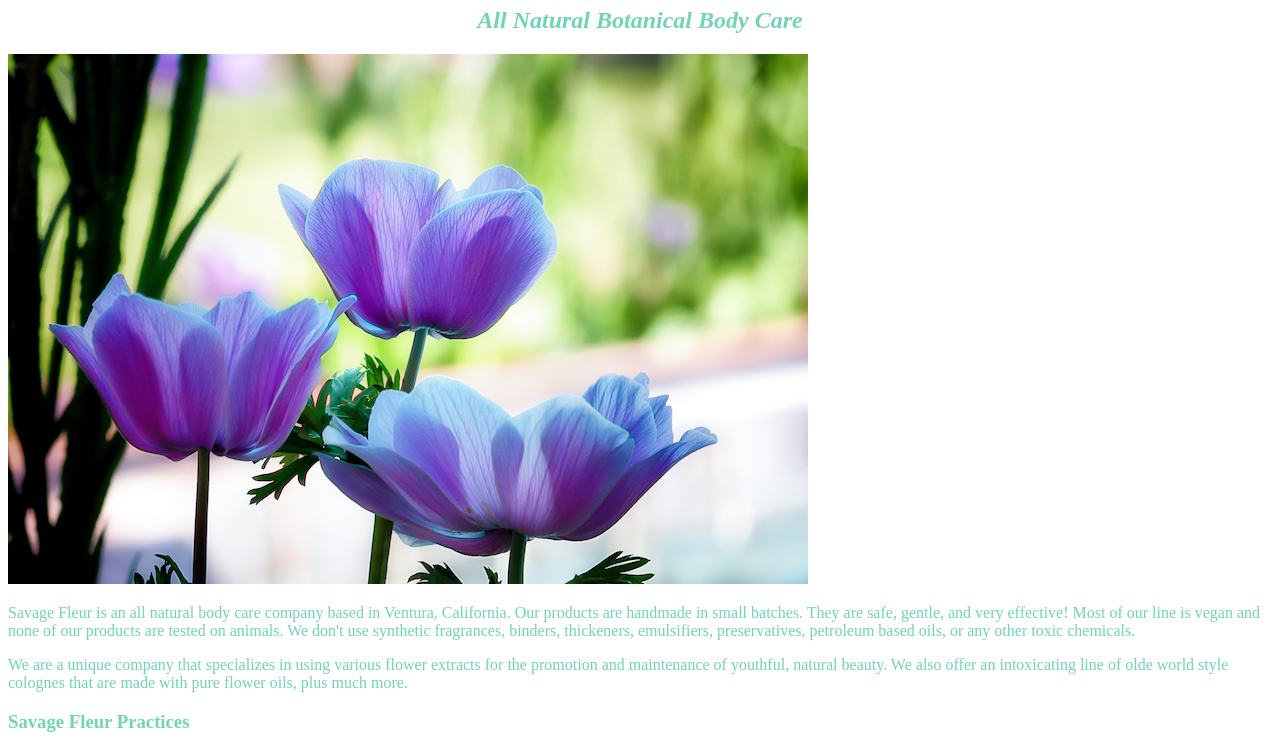
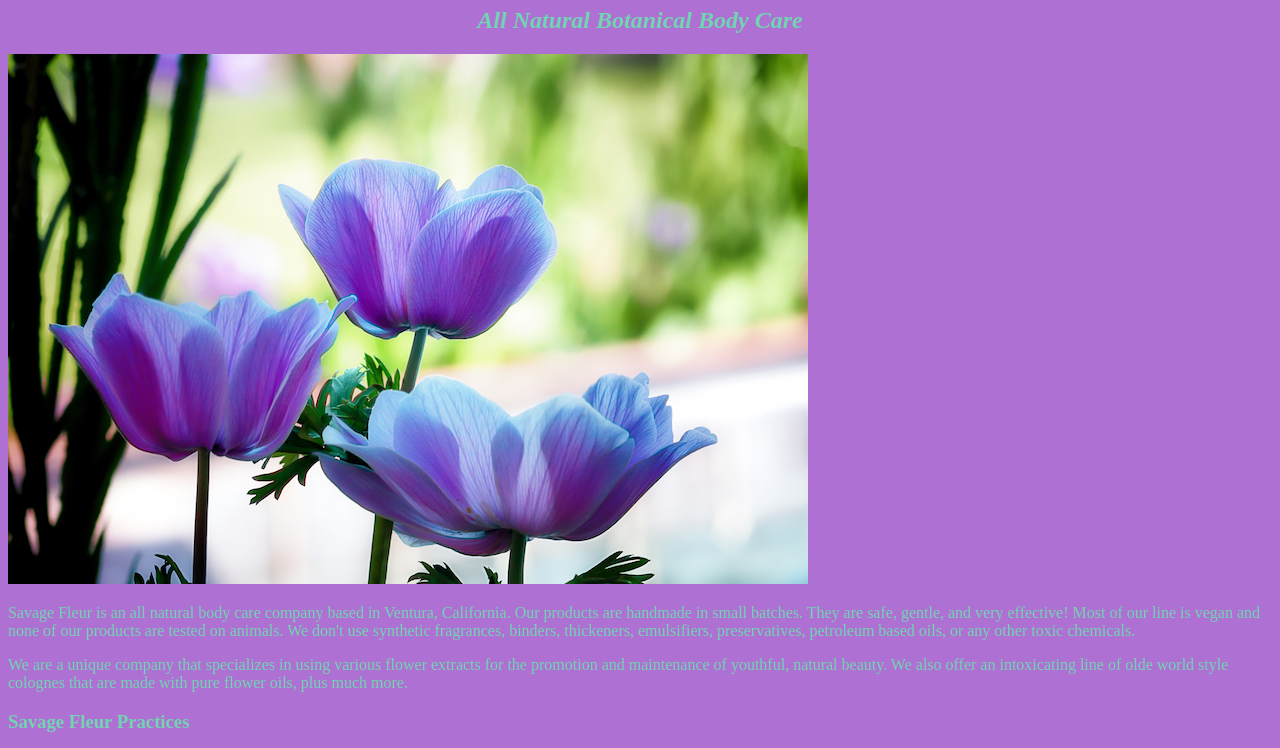
Before and after one commit to jamieleal/jamieleal.github.io, a plain HTML site: page unit_3/index.html in a window 1280 px wide. Shown: the part 73-821 px from the top of the page. Drawn offline with Linux system fonts and the light colour scheme.

Commit message:
Update style.css

```diff
--- a/unit_3/css/style.css
+++ b/unit_3/css/style.css
@@ -1,19 +1,20 @@
-
+body {
+	text-align: left;
+	background-color: #AF70D4;
+	color: #70D5B0;
+}
 h1 {
 	text-align: center;
-	background: AF70D4;
-	color: #70D5B0;
 }
 
 h2 {
 	text-align: center;
-	background-color: AF70D4;
-	color: #70D5B0;
 	font-style: italic;
 }
-
-body {
-	text-align: left;
-	background-color: AF70D4;
-	color: #70D5B0;
+#splash {
+	background:url(../images/Heroimage.jpg);
+	background-size:cover;
+	background-repeat:no-repeat;
+	height:50vh;
+	padding:5em 0;
 }
```
